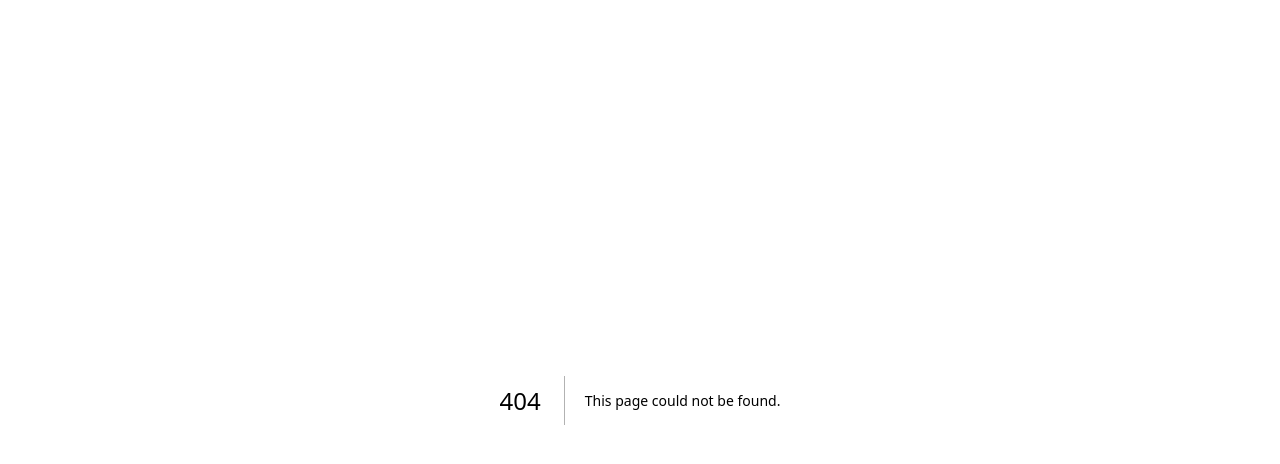
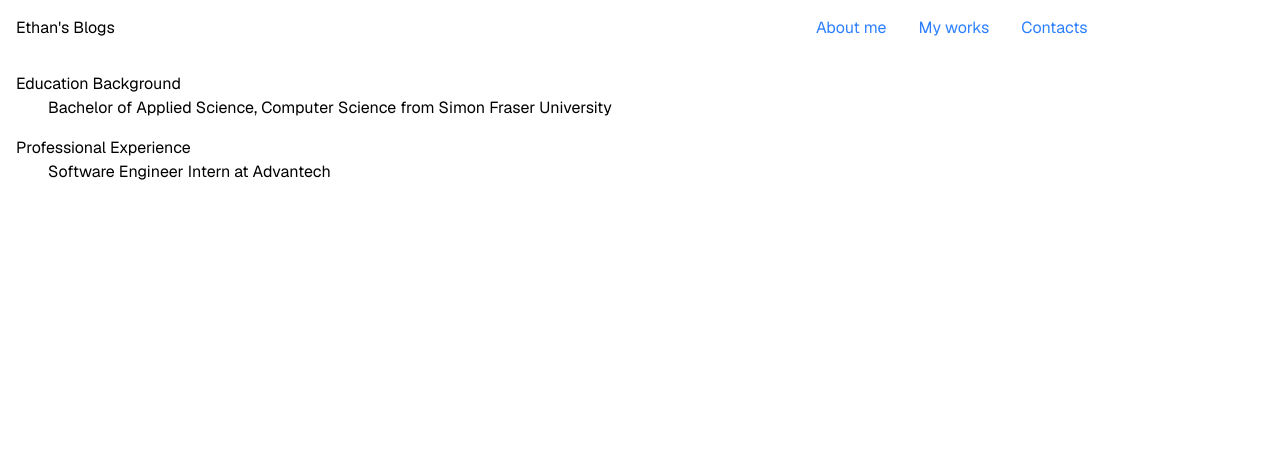
Before and after one commit to YEEthanCC/my-website, a Next.js app: page /about in a window 1280 px wide. Before the commit this address had no page. Shown: the top 464 px of the page. Built offline with nearby package versions, Linux system fonts and the light colour scheme.

Commit message:
feat: cicd

```diff
--- /dev/null
+++ b/src/app/about/page.tsx
@@ -0,0 +1,18 @@
+export default function About() {
+    return (
+        <div className="w-full">
+            <div className="w-full, m-4">
+                <h1>Education Background</h1>
+                <ul className="ms-8">
+                    <li>Bachelor of Applied Science, Computer Science from Simon Fraser University</li>
+                </ul>
+            </div>
+            <div className="w-full, m-4">
+                <h1>Professional Experience</h1>
+                <ul className="ms-8">
+                    <li>Software Engineer Intern at Advantech</li>
+                </ul>
+            </div>
+        </div>
+    )
+}
--- /dev/null
+++ b/src/app/contact/page.tsx
@@ -0,0 +1,12 @@
+export default function Contact() {
+    return(
+        <div className="w-full, p-4">
+            <h1>Contact me:</h1>
+            <ul>
+                <li><a href="https://github.com/YEEthanCC"></a>Github</li>
+                <li><a href="https://www.linkedin.com/in/chen-ethan-bb151b333/">Linkedin</a></li>
+                <li>Email: yeethan59@gmail.com</li>
+            </ul>
+        </div>
+    )
+}
--- a/src/app/layout.tsx
+++ b/src/app/layout.tsx
@@ -1,4 +1,5 @@
 import "~/styles/globals.css";
+import Navbar from "~/components/navbar";
 
 import { type Metadata } from "next";
 import { Geist } from "next/font/google";
@@ -19,7 +20,10 @@ export default function RootLayout({
 }: Readonly<{ children: React.ReactNode }>) {
   return (
     <html lang="en" className={`${geist.variable}`}>
-      <body>{children}</body>
+      <body>
+        <Navbar />
+        {children}
+      </body>
     </html>
   );
 }
--- a/src/app/page.tsx
+++ b/src/app/page.tsx
@@ -1,37 +1,7 @@
-import Link from "next/link";
+
+'use client';
+import { redirect } from 'next/navigation'
 
 export default function HomePage() {
-  return (
-    <main className="flex min-h-screen flex-col items-center justify-center bg-gradient-to-b from-[#2e026d] to-[#15162c] text-white">
-      <div className="container flex flex-col items-center justify-center gap-12 px-4 py-16">
-        <h1 className="text-5xl font-extrabold tracking-tight text-white sm:text-[5rem]">
-          Create <span className="text-[hsl(280,100%,70%)]">T3</span> App
-        </h1>
-        <div className="grid grid-cols-1 gap-4 sm:grid-cols-2 md:gap-8">
-          <Link
-            className="flex max-w-xs flex-col gap-4 rounded-xl bg-white/10 p-4 text-white hover:bg-white/20"
-            href="https://create.t3.gg/en/usage/first-steps"
-            target="_blank"
-          >
-            <h3 className="text-2xl font-bold">First Steps →</h3>
-            <div className="text-lg">
-              Just the basics - Everything you need to know to set up your
-              database and authentication.
-            </div>
-          </Link>
-          <Link
-            className="flex max-w-xs flex-col gap-4 rounded-xl bg-white/10 p-4 text-white hover:bg-white/20"
-            href="https://create.t3.gg/en/introduction"
-            target="_blank"
-          >
-            <h3 className="text-2xl font-bold">Documentation →</h3>
-            <div className="text-lg">
-              Learn more about Create T3 App, the libraries it uses, and how to
-              deploy it.
-            </div>
-          </Link>
-        </div>
-      </div>
-    </main>
-  );
+  redirect('/about')
 }
--- /dev/null
+++ b/src/components/navbar.tsx
@@ -0,0 +1,13 @@
+'use client';
+import Link from 'next/link'
+
+export default function Navbar() {
+  return (
+    <div className="w-full flex">
+        <div className='w-3/5 m-4'>Ethan's Blogs</div>
+        <Link href="/about" className="m-4 text-blue-500">About me</Link>
+        <Link href="/projects" className="m-4 text-blue-500">My works</Link>
+        <Link href="/contact" className="m-4 text-blue-500">Contacts</Link>
+    </div>
+  );
+}
```
